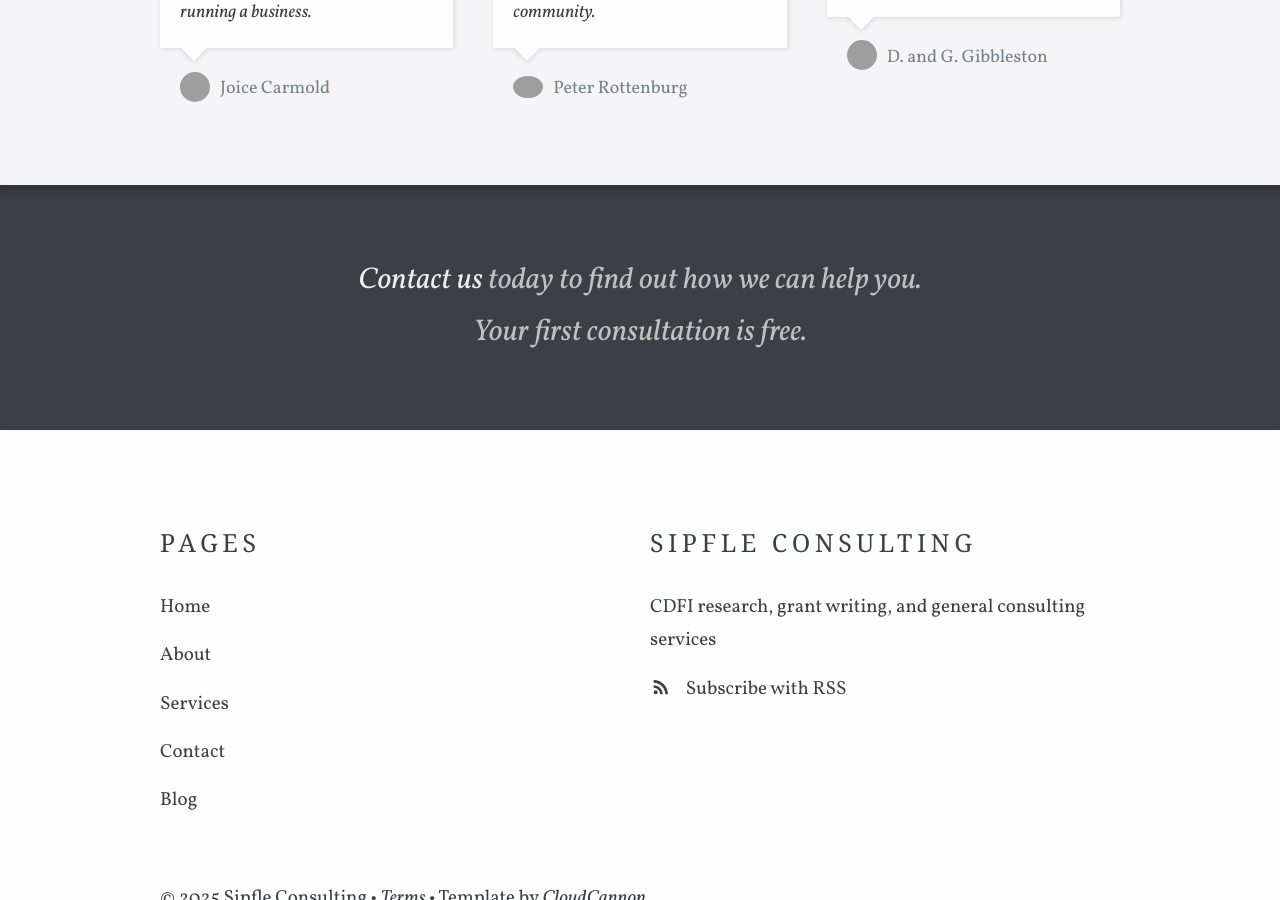
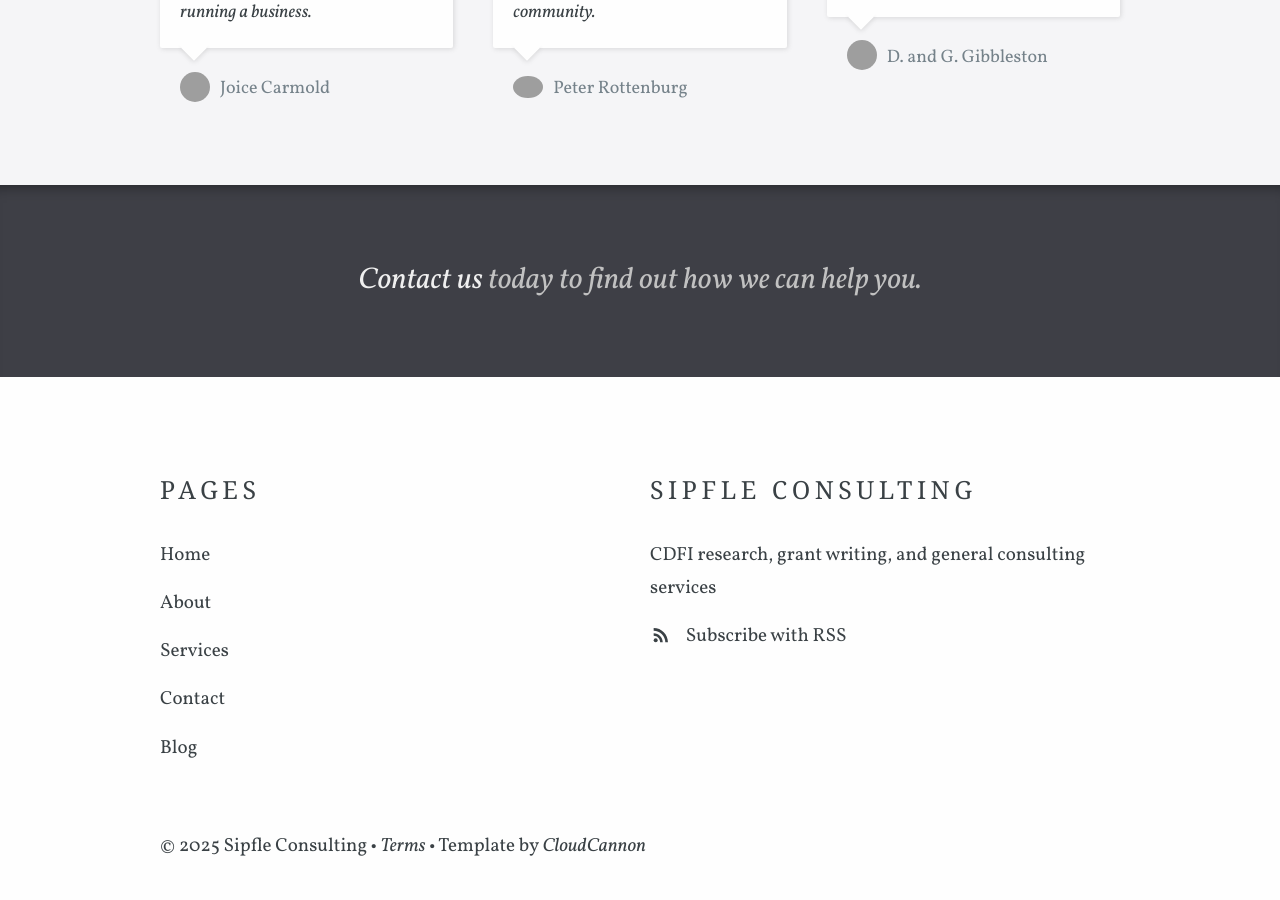
Before and after one commit to lundersaur/SipfleConsulting, a Jekyll site: the page built from index.html, in a window 1280 px wide and 900 px high, scrolled down 1161 px. Built offline with Jekyll 4.4.1, drawn with Linux system fonts in a browser that asks for light colours; some web fonts are replaced; grey boxes are pictures that could not be loaded.

Commit message:
fix: First consult is no longer free

```diff
--- a/_layouts/default.html
+++ b/_layouts/default.html
@@ -55,7 +55,7 @@
 		{% elsif page.call_to_action == 'Contact' %}
 			<section class="quote-section">
 				<p class="container editable">
-					<a href="{{ site.baseurl }}/contact/">Contact us</a> today to find out how we can help you. Your first consultation is free.
+					<a href="{{ site.baseurl }}/contact/">Contact us</a> today to find out how we can help you.
 				</p>
 			</section>
 		{% else %}
```
Also changed, not shown: 6 other files.
